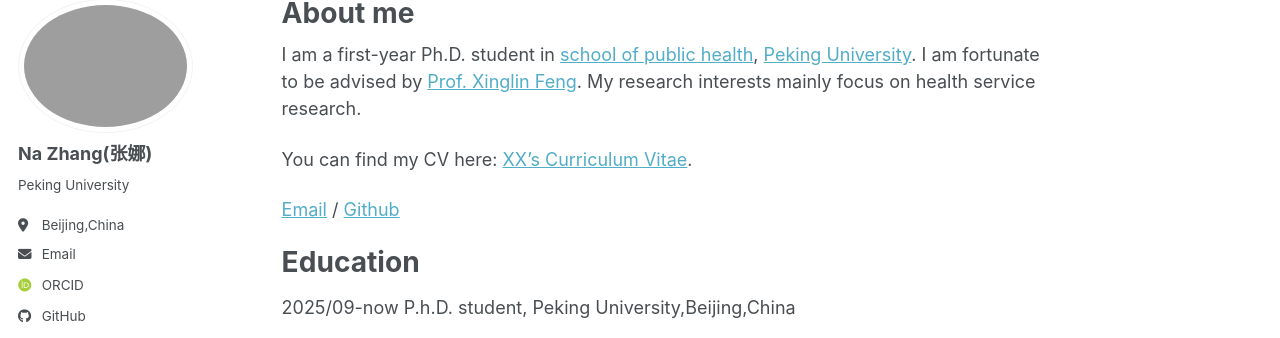
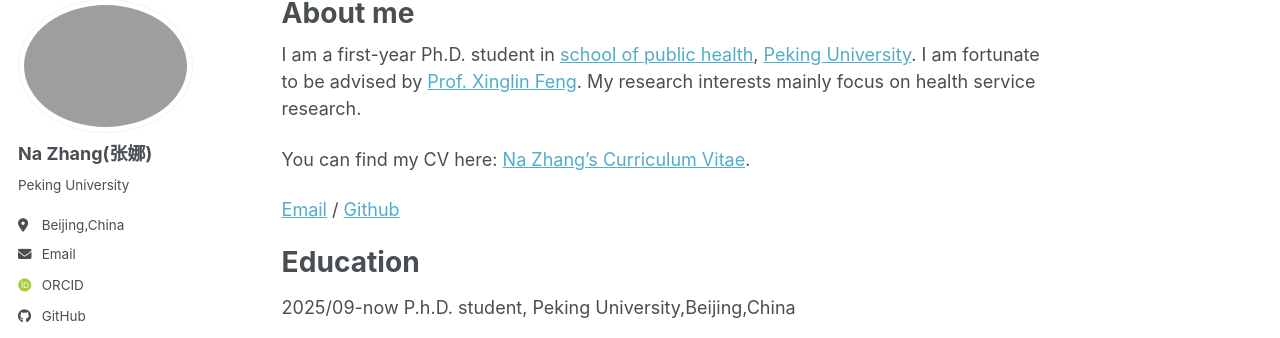
Before and after one commit to Sabrina0oo22/Sabrina0oo22.github.io, a Jekyll site: the page built from _pages/about.md, in a window 1280 px wide and 938 px high. Shown: the part 102-440 px from the top of the window. Built offline with Jekyll 4.4.1, drawn with Linux system fonts in a browser that asks for light colours; some web fonts are replaced; a script bundle is joined from its source files by our own code; library files that are not in the unit come from our copies.

Commit message:
Update about.md

```diff
--- a/_pages/about.md
+++ b/_pages/about.md
@@ -9,7 +9,7 @@
 
 I am a first-year Ph.D. student in [school of public health](https://sph.pku.edu.cn), [Peking University](https://www.pku.edu.cn/). I am fortunate to be advised by [Prof. Xinglin Feng](https://sph.pku.edu.cn/info/1683/4841.htm). My research interests mainly focus on health service research.
 
-You can find my CV here: [XX's Curriculum Vitae](../assets/Curriculum_Vitae.pdf).
+You can find my CV here: [Na Zhang's Curriculum Vitae](../assets/Curriculum_Vitae.pdf).
 
 [Email](mailto:sabrina0oo22@stu.pku.edu.cn) / [Github](https://github.com/Sabrina0oo22)
 
```
